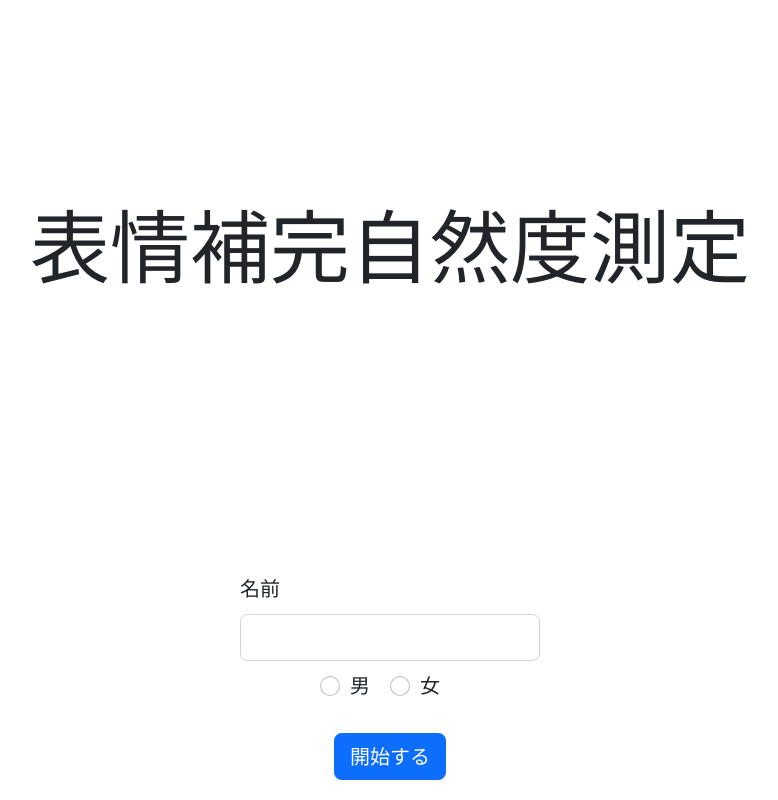
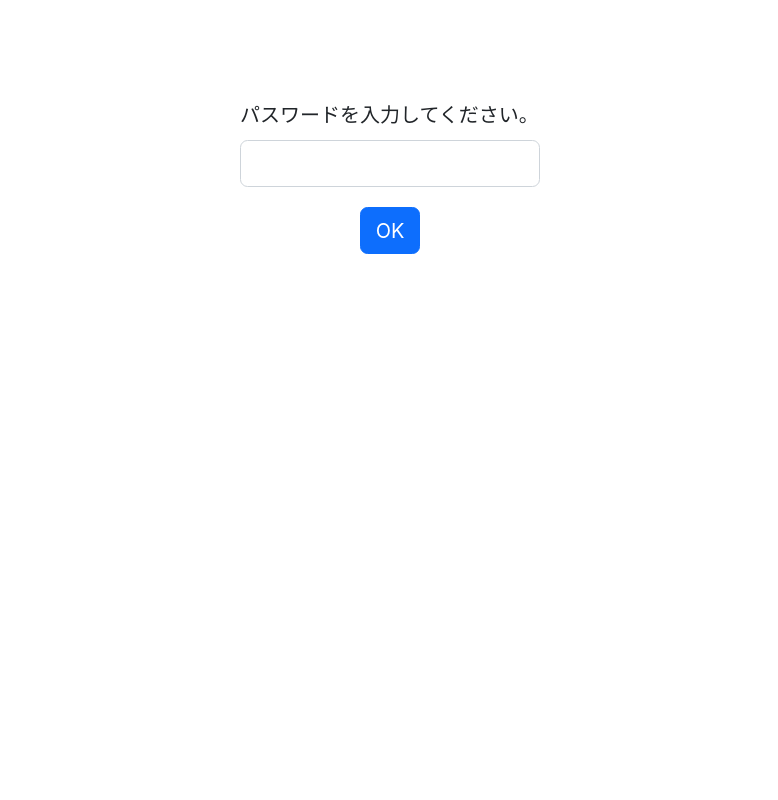
Before and after one commit to KakeruKitahara/beauty-measurement-GUI, a Next.js app in the folder app/: page / in a window 1280 px wide. Shown: the whole page, without its empty margins (250-1028 px from the left). Built offline with nearby package versions, Linux system fonts and the light colour scheme.

Commit message:
[add, fix] 簡易パスワード作成．action設定修正．

```diff
--- a/app/src/pages/404.tsx
+++ b/app/src/pages/404.tsx
@@ -6,7 +6,7 @@ export default () => {
       <Head>
         <title>404 | Pay History</title>
       </Head>
-      404 found. 最初からやり直してください。
+      Not found. 最初からやり直してください。
     </>
   );
 };
--- a/app/src/pages/_app.tsx
+++ b/app/src/pages/_app.tsx
@@ -9,6 +9,7 @@ function MyApp({ Component, pageProps }: AppProps) {
       <Head>
         <title>表情補完自然度測定</title>
         <link rel="icon" href="/favicon.ico" />
+        <meta name="robots" content="noindex" />
       </Head>
       <Component {...pageProps} />
     </>
--- a/app/src/pages/index.tsx
+++ b/app/src/pages/index.tsx
@@ -1,72 +1,30 @@
+import Button from "react-bootstrap/Button";
 import Form from "react-bootstrap/Form";
-import Button from "react-bootstrap/Button";
-import Alert from "react-bootstrap/Alert";
+import Router from 'next/router';
+import React, { useState } from "react";
 import Styles from "../../styles/index.module.scss";
-import React, { useState } from "react";
-import Router from "next/router";
-import { Profile } from "../components/interfaces";
 
 export default () => {
-  const [nameValue, setNameValue] = useState<string>("");
-  const [sexValue, setSexValue] = useState<string>("");
-  const [alertPop, alertPopSet] = useState<JSX.Element>(null!);
+  const [passValue, setPassValue] = useState<string>("");
+  const handleClick = () => {
+    Router.replace(`./${passValue}`);
+  }
 
-  const sex = ["男", "女"];
 
-  const Buttons = () => {
-    return (
-      <div>
-        {sex.map((sex, id) => (
-          <Form.Check
-            inline
-            key={id}
-            label={sex}
-            name="group1"
-            type="radio"
-            value={sex}
-            onChange={(e) => setSexValue(e.target.value)}
-            checked={sexValue === sex}
-          />
-        ))}
-      </div>
-    );
-  };
-
-  const handleClick = () => {
-    if (nameValue === "" || sexValue === "") {
-      alertPopSet(<Alert variant="danger">入力項目が不足しています。すべて記入してください。</Alert>);
-      return;
-    }
-    const save_str: Profile = { name: nameValue, sex: sexValue };
-    sessionStorage.setItem("b-user", JSON.stringify(save_str));
-    Router.push("./guideline");
-  };
-  return (
-    <div className={Styles.container}>
-      <main className={Styles.main}>
-        <h1 className={Styles.title}>表情補完自然度測定</h1>
-        {alertPop}
-        <div className={Styles.contents}>
-          <Form className={Styles.form}>
+  return (<div className={Styles.contents}>
+    <Form>
       <Form.Group controlId="formBasicEmail">
-              <Form.Label>名前</Form.Label>
+        <Form.Label>パスワードを入力してください。</Form.Label>
         <Form.Control
-                value={nameValue}
-                onChange={(e) => setNameValue(e.target.value)}
-                className={Styles.inputform}
+          value={passValue}
+          onChange={(e) => setPassValue(e.target.value)}
         />
       </Form.Group>
-            <div className={Styles.radio}>
-              <Buttons />
-            </div>
     </Form>
     <div className={Styles.button}>
       <Button variant="primary" onClick={handleClick} >
-              開始する
+        OK
       </Button>
     </div>
-        </div>
-      </main>
-    </div>
-  );
+  </div>);
 };
--- a/app/src/pages/guideline.tsx
+++ b/app/src/pages/products/guideline.tsx
@@ -1,8 +1,8 @@
 import Button from "react-bootstrap/Button";
-import Styles from "../../styles/guideline.module.scss";
+import Styles from "../../../styles/guideline.module.scss";
 import Router from "next/router";
-import { rest_num , rest_time, RestPositioning} from "../components/function";
-import Json from "../path_txt.json";
+import { rest_num , rest_time, RestPositioning} from "../../components/function";
+import Json from "../../path_txt.json";
 
 
 export default () => {
--- a/app/src/pages/result.tsx
+++ b/app/src/pages/products/result.tsx
@@ -1,4 +1,4 @@
-import Styles from "../../styles/result.module.scss";
+import Styles from "../../../styles/result.module.scss";
 import Form from "react-bootstrap/Form";
 import React, { useState } from "react";
 import Button from "react-bootstrap/Button";
--- a/app/styles/index.module.scss
+++ b/app/styles/index.module.scss
@@ -1,36 +1,8 @@
-.container {
-  padding: 0 2rem;
-}
-
-.main {
-  min-height: 100vh;
-  padding: 4rem 0;
-  flex: 1;
-  display: flex;
-  flex-direction: column;
-  align-items: center;
-  position: relative;
-}
-
-.title {
-  font-size: 80px;
-  position: absolute;
-  top: 200px;
-}
-
-.contents {
-  position: absolute;
-  bottom: 20px;
+.contents{
   width: 300px;
-  .button {
+  margin: 100px auto;
+  .button{
     text-align: center;
-  }
-  .form {
-    margin-bottom: 30px;
-
-    .radio {
-      text-align: center;
-      margin: 10px;
-    }
+    margin-top: 20px;
   }
 }
--- /dev/null
+++ b/app/styles/top.module.scss
@@ -0,0 +1,36 @@
+.container {
+  padding: 0 2rem;
+}
+
+.main {
+  min-height: 100vh;
+  padding: 4rem 0;
+  flex: 1;
+  display: flex;
+  flex-direction: column;
+  align-items: center;
+  position: relative;
+}
+
+.title {
+  font-size: 80px;
+  position: absolute;
+  top: 200px;
+}
+
+.contents {
+  position: absolute;
+  bottom: 20px;
+  width: 300px;
+  .button {
+    text-align: center;
+  }
+  .form {
+    margin-bottom: 30px;
+
+    .radio {
+      text-align: center;
+      margin: 10px;
+    }
+  }
+}
```
Also changed, not shown: app/src/pages/cssisawasome.tsx (added, +10 -0 lines), app/src/pages/products/measure.tsx (renamed from app/src/pages/measure.tsx, +5 -5 lines), app/src/pages/products/top.tsx (added, +72 -0 lines), app/src/path_txt.json (+6 -6 lines), 1 other file (tests, documents, lock files or other folders). Lines whose indentation alone changed are shown as unchanged.
